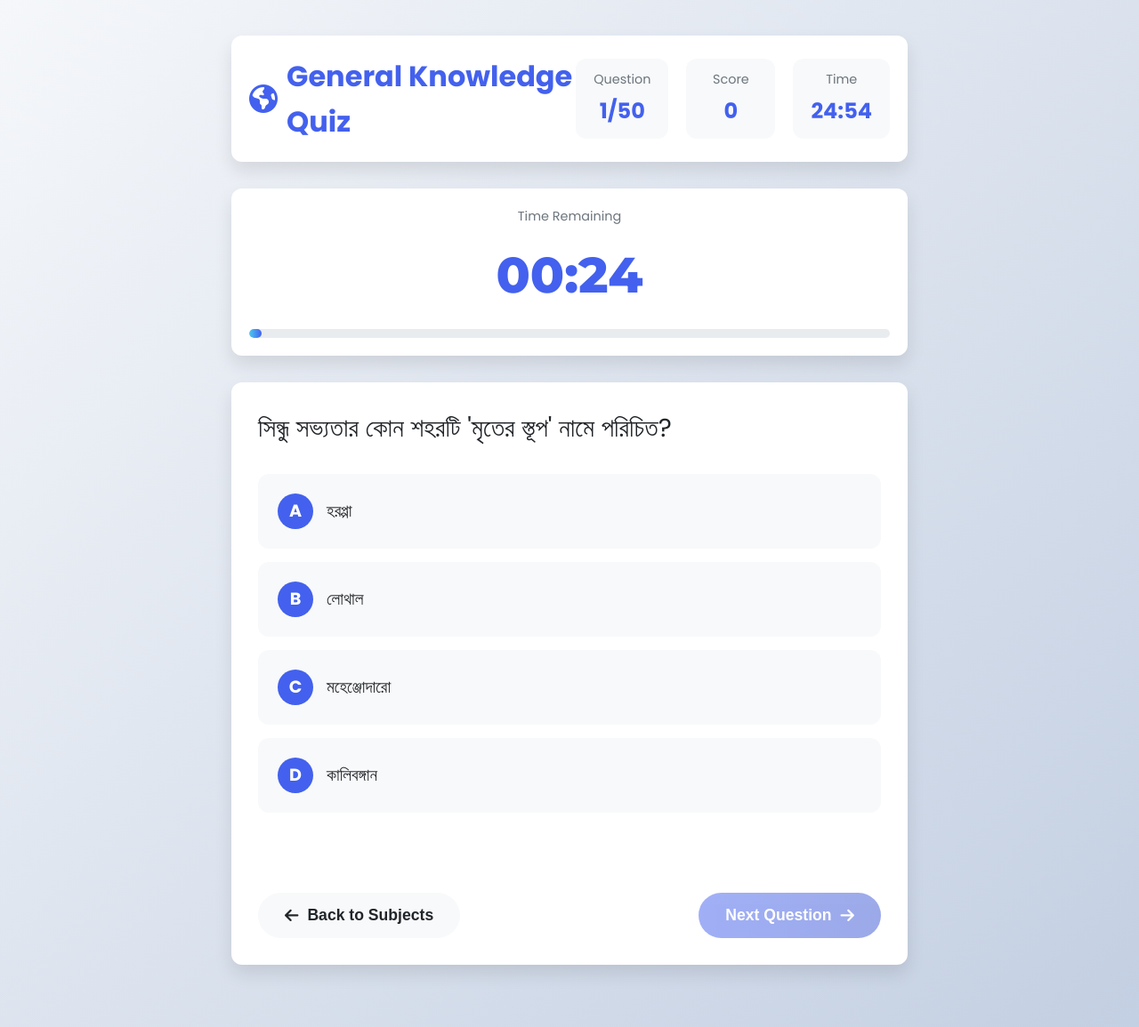
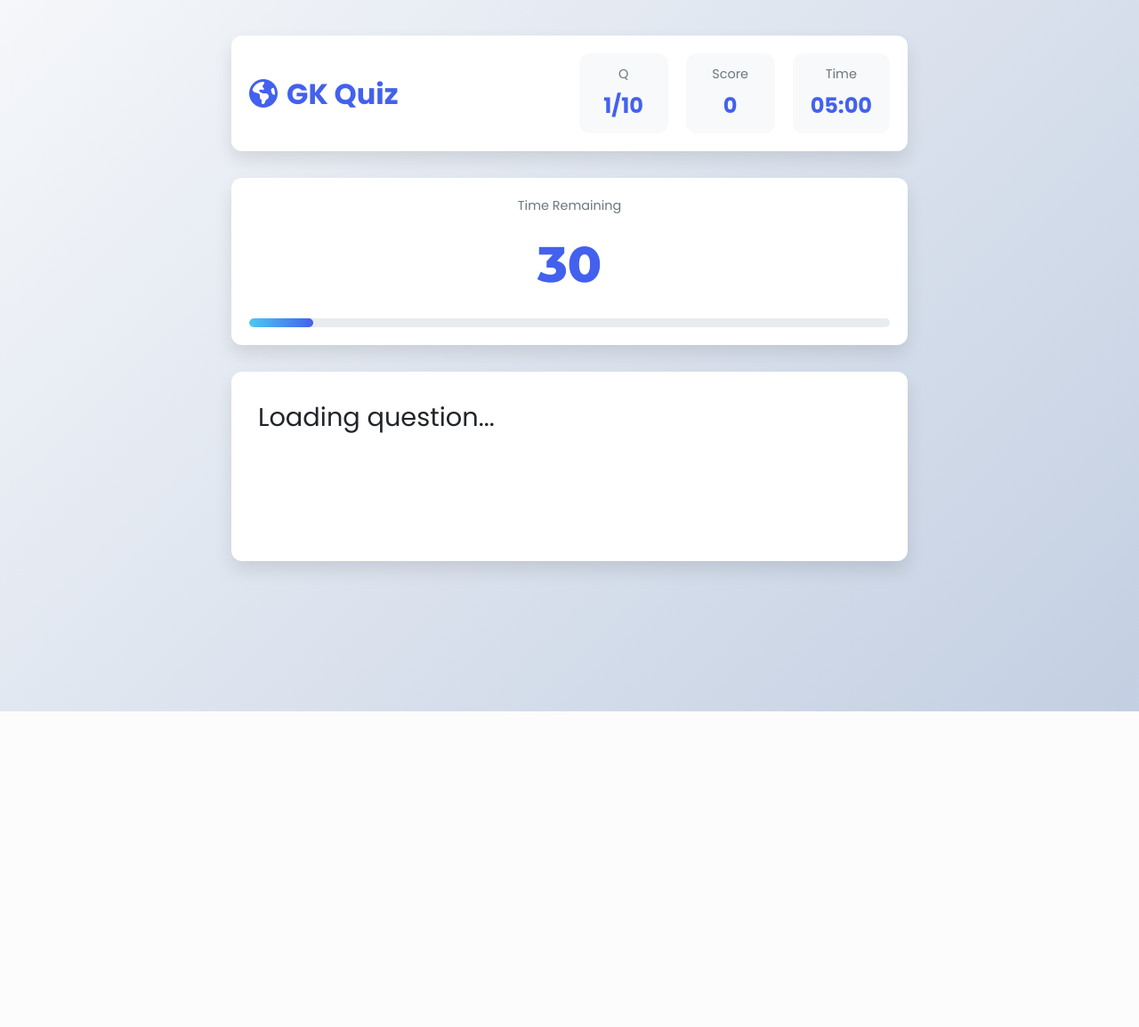
Before and after one commit to Rezu3/wavesite, a Flask app: page /gk in a window 1280 px wide. Shown: the whole page at 89% size. After the commit the page ends 800 px from the top, so only its background shows below. Run offline with Flask 3, Linux system fonts and the light colour scheme; a user stored in the database is signed in.

Commit message:
Update gk.html

```diff
--- a/templates/gk.html
+++ b/templates/gk.html
@@ -10,12 +10,13 @@
 </head>
 <body>
     <div class="quiz-container">
+        <!-- Compact Header -->
         <div class="quiz-header">
-            <h1><i class="fas fa-globe-americas"></i> General Knowledge Quiz</h1>
+            <h1><i class="fas fa-globe-americas"></i> GK Quiz</h1>
             <div class="quiz-info-bar">
                 <div class="info-box">
-                    <div class="info-label">Question</div>
-                    <div class="info-value" id="current-question">1/50</div>
+                    <div class="info-label">Q</div>
+                    <div class="info-value" id="current-question">1/10</div>
                 </div>
                 <div class="info-box">
                     <div class="info-label">Score</div>
@@ -23,11 +24,12 @@
                 </div>
                 <div class="info-box">
                     <div class="info-label">Time</div>
-                    <div class="info-value" id="total-time">25:00</div>
+                    <div class="info-value" id="total-time">05:00</div>
                 </div>
             </div>
         </div>
 
+        <!-- Timer -->
         <div class="timer-container">
             <div class="info-label">Time Remaining</div>
             <div class="timer" id="timer">30</div>
@@ -36,6 +38,7 @@
             </div>
         </div>
 
+        <!-- Question Area -->
         <div class="question-container">
             <div class="question-text" id="question-text">Loading question...</div>
 
@@ -44,46 +47,39 @@
             </div>
 
             <div class="feedback" id="feedback"></div>
-
-            <div class="action-buttons">
-                <button class="btn btn-secondary" id="back-btn">
-                    <i class="fas fa-arrow-left"></i> Back to Subjects
-                </button>
-                <button class="btn btn-primary" id="next-btn" disabled>
-                    Next Question <i class="fas fa-arrow-right"></i>
-                </button>
-            </div>
+            <!-- Auto-advance progress bar will be inserted here -->
         </div>
 
+        <!-- Results (Initially Hidden) -->
         <div class="result-container" id="result-container" style="display: none;">
             <div class="result-icon">
                 <i class="fas fa-trophy"></i>
             </div>
             <h2>Quiz Complete!</h2>
-            <div class="score-display" id="final-score">0/50</div>
+            <div class="score-display" id="final-score">0/10</div>
             <p id="result-message">You're a knowledge master!</p>
 
             <div class="result-stats">
                 <div class="stat-box">
                     <div class="stat-value" id="correct-count">0</div>
-                    <div class="stat-label">Correct Answers</div>
+                    <div class="stat-label">Correct</div>
                 </div>
                 <div class="stat-box">
                     <div class="stat-value" id="incorrect-count">0</div>
-                    <div class="stat-label">Incorrect Answers</div>
+                    <div class="stat-label">Incorrect</div>
                 </div>
                 <div class="stat-box">
                     <div class="stat-value" id="time-taken">0:00</div>
-                    <div class="stat-label">Time Taken</div>
+                    <div class="stat-label">Time</div>
                 </div>
                 <div class="stat-box">
                     <div class="stat-value" id="percentage">0%</div>
-                    <div class="stat-label">Success Rate</div>
+                    <div class="stat-label">Success</div>
                 </div>
             </div>
 
-            <div style="margin-top: 30px;">
-                <button class="btn btn-primary" id="restart-btn" style="margin-right: 15px;">
+            <div class="action-buttons">
+                <button class="btn btn-primary" id="restart-btn">
                     <i class="fas fa-redo"></i> Restart Quiz
                 </button>
                 <button class="btn btn-secondary" id="home-btn">
```
